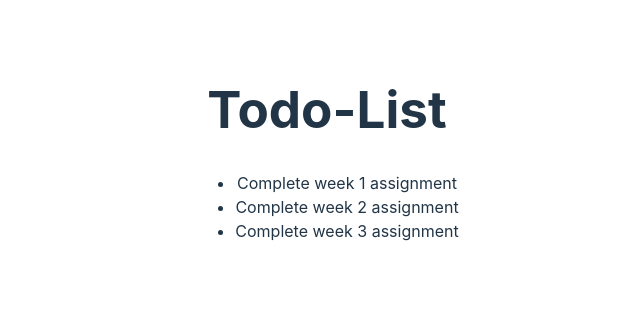
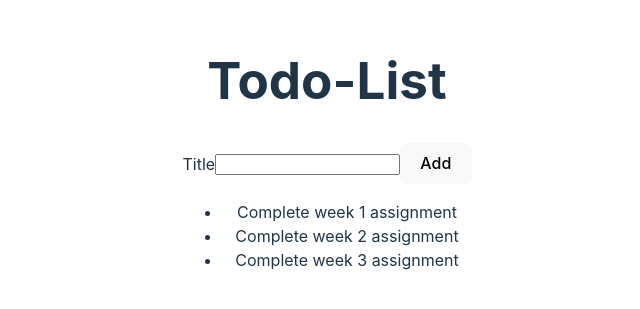
Before and after one commit to omk963/react-todo, a React (Vite) app: page / in a window 1280 px wide. Shown: the part 247-556 px from the top of the page, without its empty margins (313-953 px from the left). Built offline with nearby package versions, Linux system fonts and the light colour scheme.

Commit message:
Added TodoList and AddTodoForm components

```diff
--- /dev/null
+++ b/src/AddTodoForm.jsx
@@ -0,0 +1,12 @@
+const AddTodoForm = () => {
+    return (
+        <form>
+            <label>Title</label>
+            <input id='todoTitle' type='text' />
+            <label htmlFor="todoTitle"></label>
+            <button>Add</button>
+        </form>
+    );
+};
+
+export default AddTodoForm;
--- a/src/App.jsx
+++ b/src/App.jsx
@@ -1,31 +1,13 @@
 import './App.css'
-
-const todoList = [
-  {
-    id: 1,
-    title: 'Complete week 1 assignment'
-  },
-  {
-    id: 2,
-    title: 'Complete week 2 assignment'
-  },
-  {
-    id: 3,
-    title: 'Complete week 3 assignment'
-  }
-];
+import TodoList from './TodoList';
+import AddTodoForm from './AddTodoForm';
 
 function App() {
   return (
     <>
       <h1>Todo-List</h1>
-      <ul>
-        {todoList.map((todo) => {
-          return (
-            <li key={todo.id}>{`${todo.title}`}</li>
-          );
-        })}
-      </ul>
+      <AddTodoForm />
+      <TodoList />
     </>
   )
 }
--- /dev/null
+++ b/src/TodoList.jsx
@@ -0,0 +1,28 @@
+const todoList = [
+    {
+      id: 1,
+      title: 'Complete week 1 assignment'
+    },
+    {
+      id: 2,
+      title: 'Complete week 2 assignment'
+    },
+    {
+      id: 3,
+      title: 'Complete week 3 assignment'
+    }
+  ];
+
+const TodoList = () => {
+    return (
+        <ul>
+        {todoList.map((todo) => {
+          return (
+            <li key={todo.id}>{`${todo.title}`}</li>
+          );
+        })}
+        </ul>
+    );
+};
+
+export default TodoList;
```
